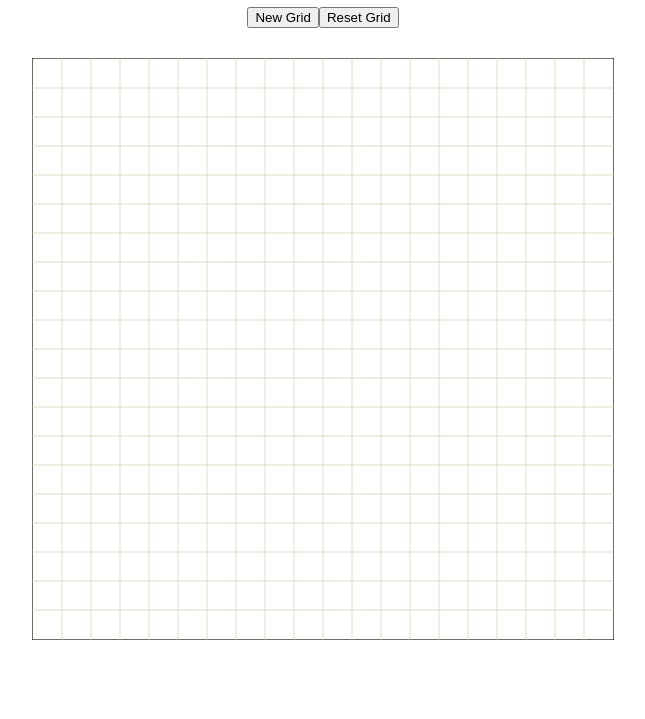
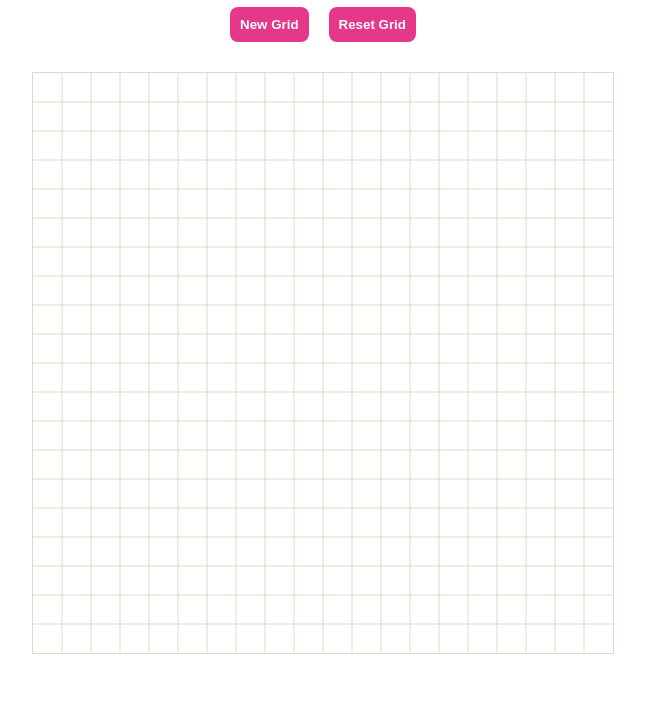
Before and after one commit to Stephan-Gabriel-SG/Etch-A-Sketch, a plain HTML site: page index.html in a window 1280 px wide. Shown: the part 81-800 px from the top of the page, without its empty margins (317-962 px from the left). Drawn offline with Linux system fonts and the light colour scheme.

Commit message:
adding style for button

```diff
--- a/style.css
+++ b/style.css
@@ -10,7 +10,24 @@
     display: flex;
     flex-wrap: wrap;
     margin-top: 30px;
-    border:1px solid black;
-    /* width: 580px;
-    height: 580px; */
+    border:1px solid #D9DFC6;
 }
+
+.btnContainer{
+    display: flex;
+    gap: 20px;
+}
+
+button{
+    background-color: #E53888;
+    color: white;
+    padding: 10px;
+    font-weight: bolder;
+    border: none;
+    border-radius: 8px;
+    transition: .3s;
+}
+button:hover{
+    background-color: #AC1754;
+    cursor: pointer;
+}
```
